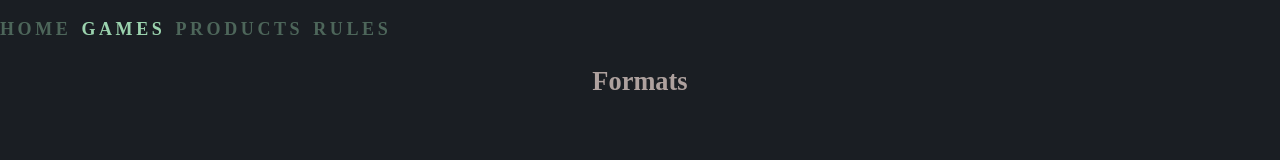
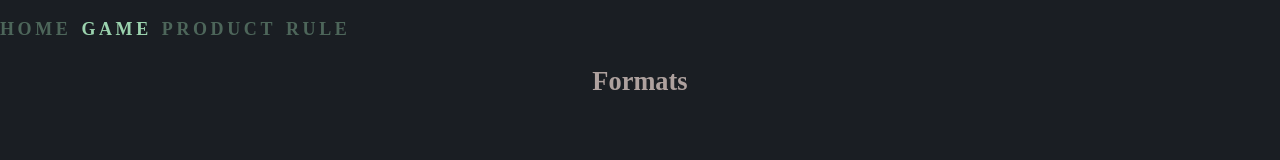
Before and after one commit to R4MG0/MTG-Fanpage, a plain HTML site: page assets/html/gamesIndex.html in a window 1280 px wide. Shown: the top 160 px of the page. Drawn offline with Linux system fonts and the light colour scheme.

Commit message:
final commit

```diff
--- a/assets/html/gamesIndex.html
+++ b/assets/html/gamesIndex.html
@@ -15,13 +15,13 @@
                             <a class="nav-link" href="/index.html">Home</a>
                         </li>
                         <li class="active">
-                            <a class="nav-link" href="gamesIndex.html">Games</a>
+                            <a class="nav-link" href="gamesIndex.html">Game</a>
                         </li>
                         <li class="inactive">
-                            <a class="nav-link" href="productsIndex.html">Products</a>
+                            <a class="nav-link" href="productsIndex.html">Product</a>
                         </li>
                         <li class="inactive">
-                            <a class="nav-link" href="rulesIndex.html">Rules</a>
+                            <a class="nav-link" href="rulesIndex.html">Rule</a>
                         </li>
                     </ul>
                 </nav>
```
Also changed, not shown: assets/html/productsIndex.html (+3 -3 lines), assets/html/rulesIndex.html (+3 -3 lines), 3 other files.
